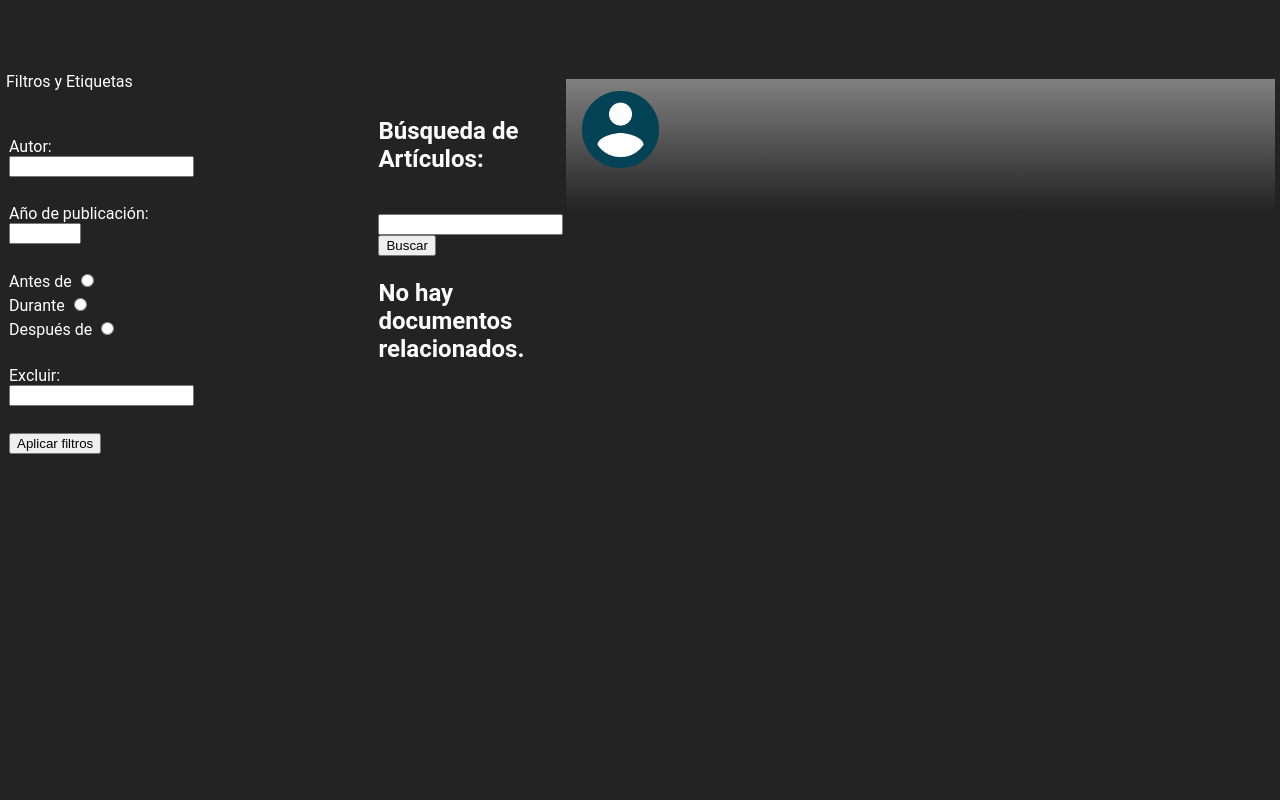
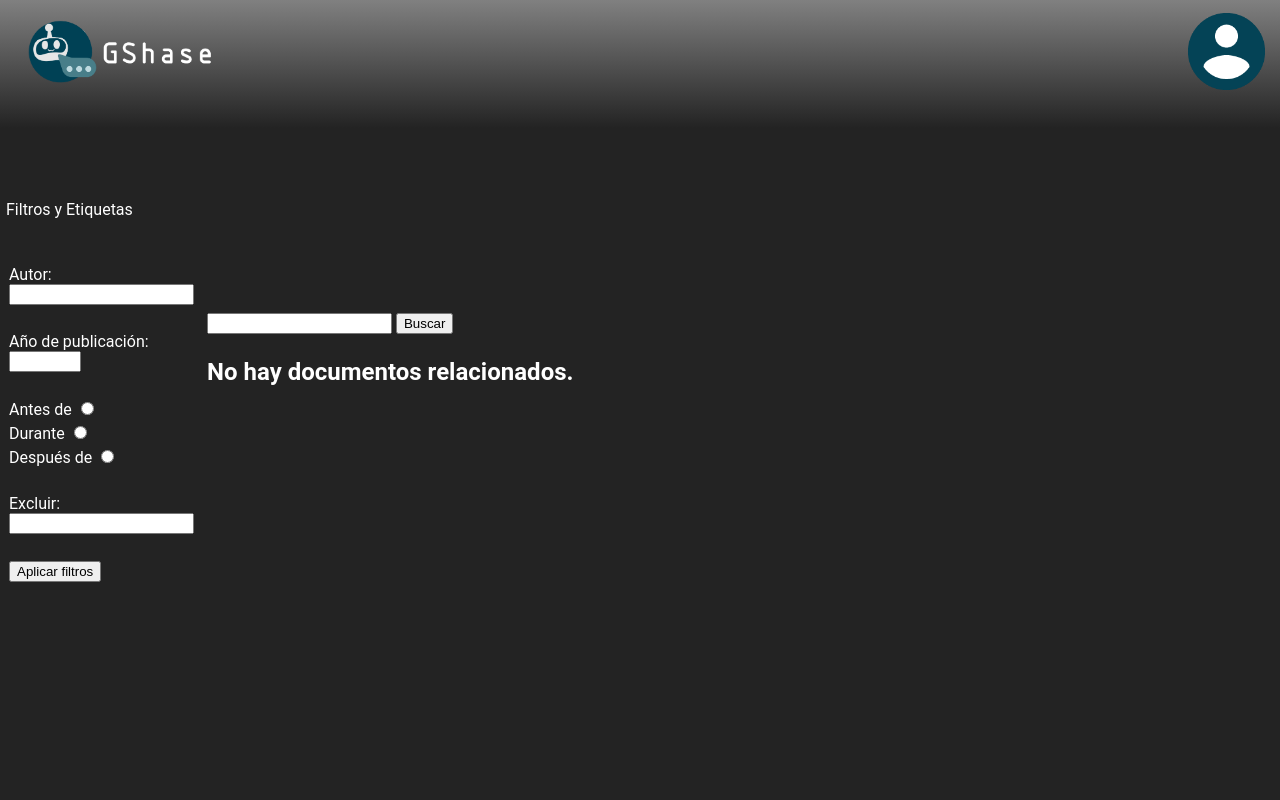
Before and after one commit to iiRoy/GShase, a PHP site: page /busqueda.php in a window 1280 px wide. Run offline with PHP 8.4, Linux system fonts and the light colour scheme; data that the repository does not hold is empty.

Commit message:
Embedido o como se diga

```diff
--- a/busqueda.php
+++ b/busqueda.php
@@ -6,7 +6,15 @@
     <link rel="stylesheet" href="css/style.css">
 </head>
 
-<body>
+<body class="busqueda">
+<div class="buscar">
+    <!--Header-->
+    <div class="header">
+        <div>
+            <img src="images/logo_letra.png">
+            <img src="images/usuario_default.png">
+        </div>
+    </div>
     <table>
         <tr>
             <td>
@@ -91,14 +99,6 @@
             </td>
             <td>
                 <table>
-                    <tr>
-                        <td>
-                            <h2>Búsqueda de Artículos:</h2>
-                        </td>
-                        <td class="header">
-                            <img src="images/usuario_default.png">
-                        </td>
-                    </tr>
                     <tr>
                         <td>
                             <form method="GET" action="">
@@ -198,5 +198,6 @@
             </td>
         </tr>
     </table>
+</div>
 </body>
 </html>
--- a/viewpdf.php
+++ b/database/viewpdf.php
@@ -1,5 +1,5 @@
 <?php
-require 'database/database.php'; // Ensure database connection details are included
+require 'database.php'; // Ensure database connection details are included
 
 if (isset($_GET['id']) && !empty($_GET['id'])) {
     $id = $_GET['id'];
```
